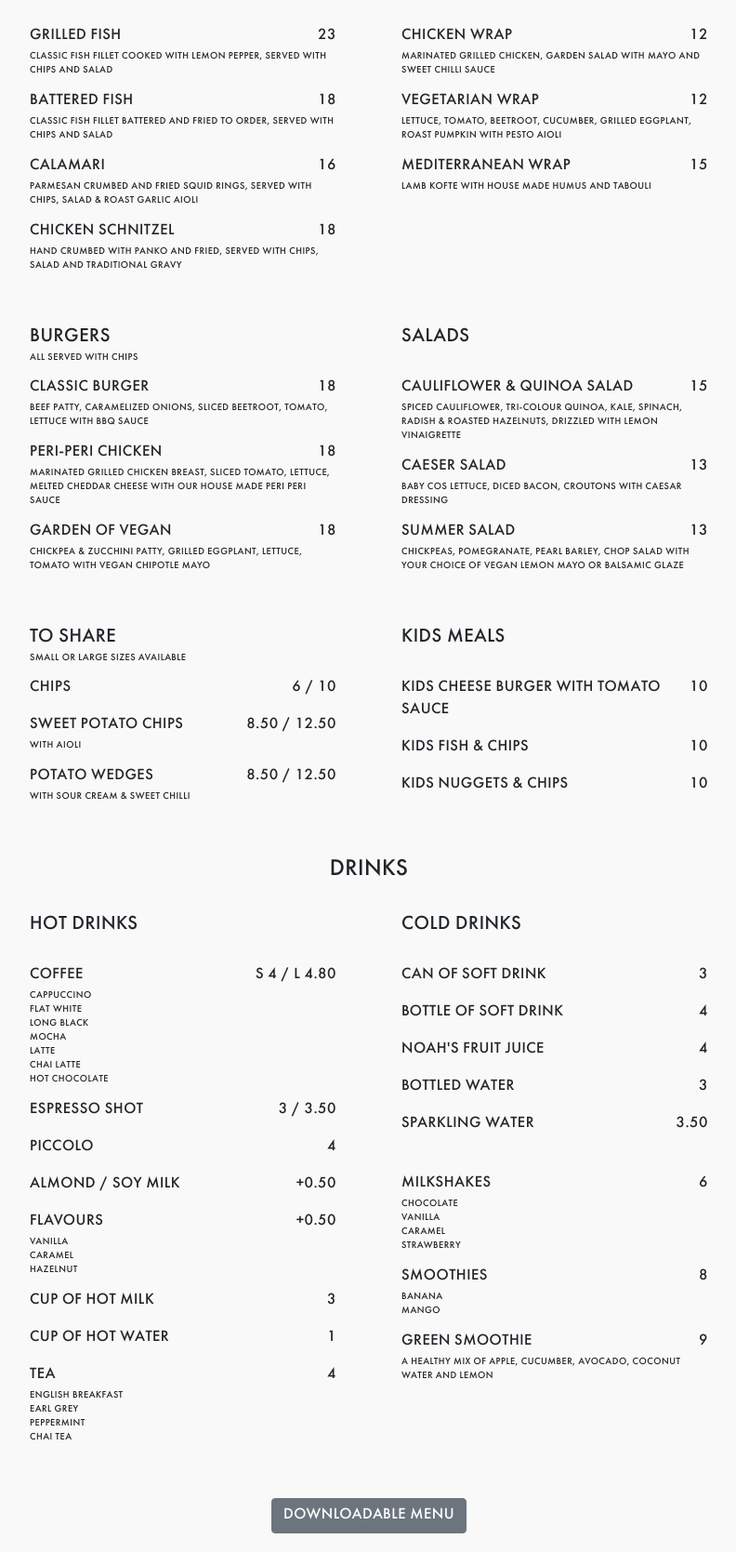
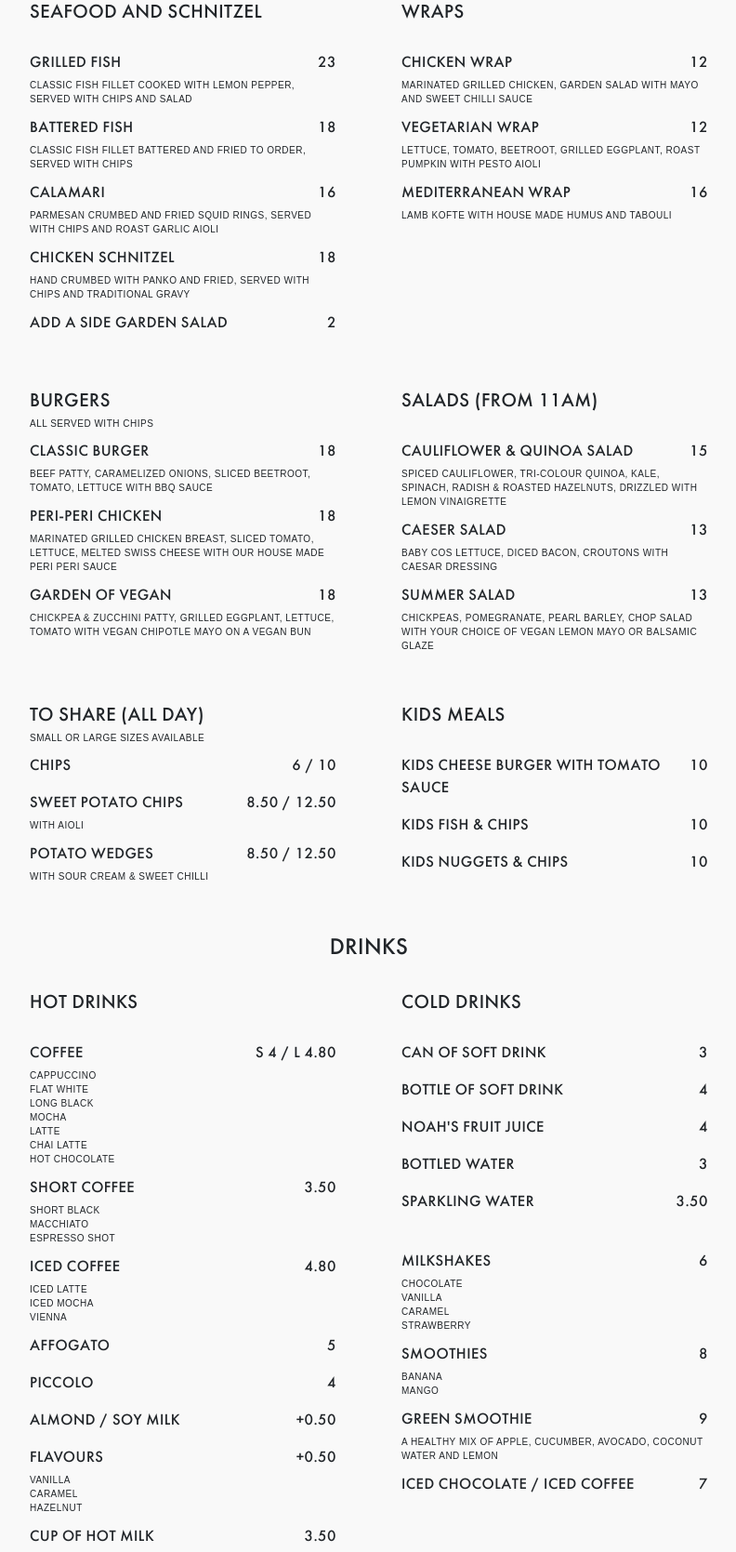
Before and after one commit to genevieveloreal/rubys-cafe, a plain HTML site: page index.html in a window 1280 px wide. Shown: the part 1479-3148 px from the top of the page at 93% size, without its empty margins (243-1035 px from the left). Drawn offline with nearby package versions, Linux system fonts and the light colour scheme.

Commit message:
updating menu

```diff
--- a/index.html
+++ b/index.html
@@ -131,6 +131,8 @@
                 <sub>Ham, cheese &amp; tomato on sourdough bread</sub></p>
                 <p>Toast<span>5</span>
                 <sub>sourdough or quinoa-soy linseed - served with your condiments of choice</sub></p>
+                <p>Raisin Toast or Banana Bread<span>5</span>
+                </p>
               </div>
           </div>
           <div class="col-sm-12 text-center sub-header"><h4>LUNCH (from 11am)</h4><br/></div>
@@ -140,11 +142,13 @@
                 <p>Grilled Fish<span>23</span>
                 <sub>Classic fish fillet cooked with lemon pepper, served with chips and salad</sub></p>
                 <p>Battered Fish<span>18</span>
-                <sub>Classic fish fillet battered and fried to order, served with chips and salad</sub></p>
+                <sub>Classic fish fillet battered and fried to order, served with chips</sub></p>
                 <p>Calamari<span>16</span>
-                <sub>Parmesan crumbed and fried squid rings, served with chips, salad & roast garlic aioli </sub></p>
+                <sub>Parmesan crumbed and fried squid rings, served with chips and roast garlic aioli </sub></p>
                 <p>Chicken Schnitzel<span>18</span>
-                <sub>Hand crumbed with panko and fried, served with chips, salad and traditional gravy</sub></p>
+                <sub>Hand crumbed with panko and fried, served with chips and traditional gravy</sub></p>
+                <p>Add a side garden salad<span>2</span>
+                </p>
               </div>
           </div>
           <div class="col-lg-6">
@@ -153,8 +157,8 @@
               <p>Chicken Wrap<span>12</span>
                 <sub>Marinated grilled chicken, garden salad with mayo and sweet chilli sauce</sub></p>
               <p>Vegetarian Wrap<span>12</span>
-            <sub>Lettuce, tomato, beetroot, cucumber, grilled eggplant, roast pumpkin with pesto aioli</sub></p>
-              <p>Mediterranean Wrap<span>15</span>
+            <sub>Lettuce, tomato, beetroot, grilled eggplant, roast pumpkin with pesto aioli</sub></p>
+              <p>Mediterranean Wrap<span>16</span>
             <sub>Lamb kofte with house made humus and tabouli</sub></p>
             </div>
         </div>
@@ -164,15 +168,15 @@
             <p>Classic Burger<span>18</span>
             <sub>Beef patty, caramelized onions, sliced beetroot, tomato, lettuce with bbq sauce</sub></p>
             <p>Peri-Peri Chicken<span>18</span>
-            <sub>Marinated grilled chicken breast, sliced tomato, lettuce, melted cheddar cheese with our house made Peri Peri sauce
+            <sub>Marinated grilled chicken breast, sliced tomato, lettuce, melted Swiss cheese with our house made Peri Peri sauce
             </sub></p>
             <p>Garden of Vegan<span>18</span>
-            <sub>Chickpea & zucchini patty, grilled eggplant, lettuce, tomato with vegan chipotle mayo</sub></p>
+            <sub>Chickpea & zucchini patty, grilled eggplant, lettuce, tomato with vegan chipotle mayo on a vegan bun</sub></p>
             </div>
         </div>
           <div class="col-lg-6">
               <div class="content-inner">
-                <h5>SALADS</h5>
+                <h5>SALADS (from 11am)</h5>
                 <p>Cauliflower &amp; Quinoa Salad<span>15</span>
                 <sub>Spiced cauliflower, tri-colour quinoa, kale, spinach, radish & roasted hazelnuts, drizzled with lemon vinaigrette</sub></p>
                 <p>Caeser Salad<span>13</span>
@@ -183,7 +187,7 @@
           </div>
            <div class="col-lg-6">
               <div class="content-inner">
-              <H5>TO SHARE
+              <H5>TO SHARE (All Day)
                   <sub>Small or Large sizes available</sub>
               </h5>
               <p>Chips<span>6 / 10</span></p>
@@ -214,7 +218,11 @@
                 Chai latte<br/>
                 Hot Chocolate<br/>
                 </sub></p>
-            <p>Espresso Shot<span>3 / 3.50</span></p>
+            <p>Short coffee<span>3.50</span>
+                <sub>Short Black <br/> Macchiato <br/> Espresso Shot</sub></p>
+            <p>Iced Coffee<span>4.80</span>
+            <sub>Iced Latte<br/>Iced Mocha<br/>Vienna</sub></p>
+            <p>Affogato<span>5</span></p>
             <p>Piccolo<span>4</span></p>
             <p>Almond / Soy milk<span>+0.50</span></p>
             <p>Flavours<span>+0.50</span>
@@ -223,7 +231,7 @@
                 Caramel<br/>
                 Hazelnut<br/>
             </sub></p>
-            <p>Cup of hot milk<span>3</span></p>
+            <p>Cup of hot milk<span>3.50</span></p>
             <p>Cup of hot water<span>1</span></p>
             <p>Tea<span>4</span>
             <sub>
@@ -258,6 +266,7 @@
                 </sub></p>
             <p>Green Smoothie<span>9</span>
                 <sub>A healthy mix of Apple, cucumber, avocado, coconut water and lemon</sub></p>
+            <p>Iced Chocolate / Iced Coffee<span>7</span></p>
             </div>
         </div>
          <a href="/files/rubyscafe_menu.pdf?v=20012019" class="btn btn-secondary">Downloadable Menu</a>
--- a/sass/rubys.scss
+++ b/sass/rubys.scss
@@ -19,6 +19,8 @@
 
   @mixin defaultfont {
     font-family: 'Futura Regular', Fallback, sans-serif;
+    //font-family: 'Noto Sans', sans-serif;
+
   }
 
   $green: #448886;
@@ -172,6 +174,7 @@ a.btn.btn-primary {
         display: block;
         font-size: 10px;
         line-height: 15px;
+        font-family: sans-serif;
     }
 
     h5 sub {
```
Also changed, not shown: css/rubys.css.
